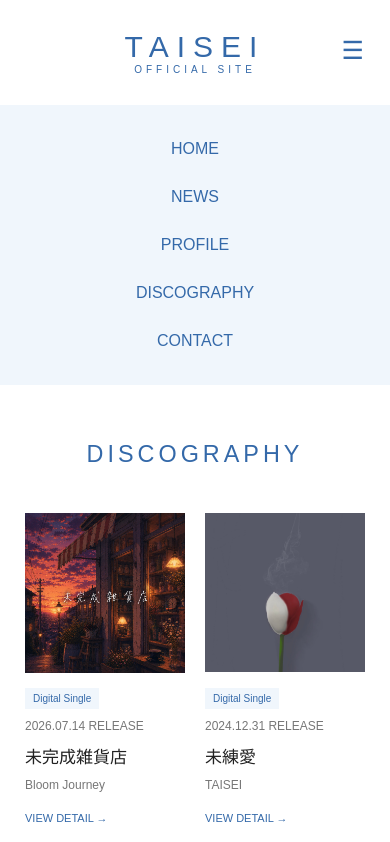
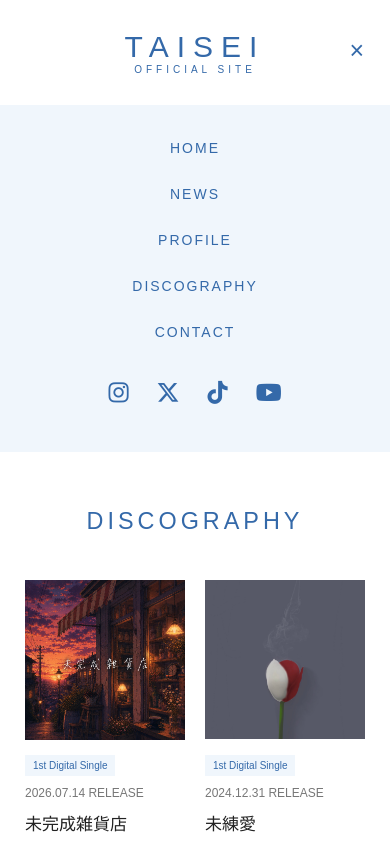
Before and after one commit to taisei-official/taisei-official.github.io, a plain HTML site: page discography.html in a window 390 px wide. Both pictures are taken after a click on the button "メニュー". Shown: the top 842 px of the page. Drawn offline with Linux system fonts and the light colour scheme.

Commit message:
Update discography.html

```diff
--- a/discography.html
+++ b/discography.html
@@ -5,7 +5,13 @@
 <meta charset="UTF-8">
 <meta name="viewport" content="width=device-width, initial-scale=1.0">
 <title>DISCOGRAPHY | TAISEI OFFICIAL SITE</title>
+
+<link rel="stylesheet" href="https://cdnjs.cloudflare.com/ajax/libs/font-awesome/6.7.2/css/all.min.css">
+
 <style>
+* {
+  box-sizing: border-box;
+}
 body {
   margin: 0;
   background: #ffffff;
@@ -35,6 +41,7 @@ header {
   color: #3469a9;
   background: none;
   border: none;
+  cursor: pointer;
 }
 nav {
   display: none;
@@ -42,11 +49,29 @@ nav {
   text-align: center;
   padding: 20px;
 }
-nav a {
+nav .nav-link {
   display: block;
   padding: 15px;
   color: #3469a9;
   text-decoration: none;
+  letter-spacing: 2px;
+  font-size: 14px;
+}
+.sns {
+  display: flex;
+  justify-content: center;
+  align-items: center;
+  gap: 28px;
+  padding: 25px 0;
+}
+.sns a {
+  color: #3469a9;
+  font-size: 23px;
+  text-decoration: none;
+  transition: opacity 0.2s;
+}
+.sns a:hover {
+  opacity: 0.5;
 }
 main {
   max-width: 900px;
@@ -116,35 +141,63 @@ footer {
   background: #f0f6fc;
   color: #3469a9;
   text-align: center;
-  padding: 35px;
-  font-size: 12px;
+  padding: 25px 20px 35px;
+}
+.copyright {
+  font-size: 11px;
+  letter-spacing: 1px;
+  margin-top: 10px;
 }
 </style>
 </head>
+
 <body>
 
 <header>
   <div class="logo">TAISEI</div>
   <div class="subtitle">OFFICIAL SITE</div>
-  <button class="menu" aria-label="メニュー" onclick="toggleMenu()">☰</button>
+  <button class="menu" aria-label="メニュー" aria-expanded="false" onclick="toggleMenu()">☰</button>
 </header>
 
 <nav id="nav">
-  <a href="index.html">HOME</a>
-  <a href="news.html">NEWS</a>
-  <a href="profile.html">PROFILE</a>
-  <a href="discography.html">DISCOGRAPHY</a>
-  <a href="contact.html">CONTACT</a>
+
+  <a class="nav-link" href="index.html">HOME</a>
+  <a class="nav-link" href="news.html">NEWS</a>
+  <a class="nav-link" href="profile.html">PROFILE</a>
+  <a class="nav-link" href="discography.html">DISCOGRAPHY</a>
+  <a class="nav-link" href="contact.html">CONTACT</a>
+
+  <div class="sns">
+
+    <a href="https://www.instagram.com/taisei_bj/" target="_blank" rel="noopener noreferrer" aria-label="Instagram">
+      <i class="fa-brands fa-instagram"></i>
+    </a>
+
+    <a href="https://x.com/taise1__" target="_blank" rel="noopener noreferrer" aria-label="X">
+      <i class="fa-brands fa-x-twitter"></i>
+    </a>
+
+    <a href="https://www.tiktok.com/@taisei_bj" target="_blank" rel="noopener noreferrer" aria-label="TikTok">
+      <i class="fa-brands fa-tiktok"></i>
+    </a>
+
+    <a href="https://youtube.com/@taisei_from_bloom.journey" target="_blank" rel="noopener noreferrer" aria-label="YouTube">
+      <i class="fa-brands fa-youtube"></i>
+    </a>
+
+  </div>
+
 </nav>
 
 <main>
+
   <h1>DISCOGRAPHY</h1>
 
   <div class="releases">
 
     <a class="release" href="bloom.html">
       <img class="jacket" src="bloom.jpeg" alt="未完成雑貨店">
-      <span class="type">Digital Single</span>
+      <span class="type">1st Digital Single</span>
       <div class="date">2026.07.14 RELEASE</div>
       <h2>未完成雑貨店</h2>
       <div class="artist">Bloom Journey</div>
@@ -153,7 +206,7 @@ footer {
 
     <a class="release" href="mirenai.html">
       <img class="jacket" src="mirenai.jpeg" alt="未練愛">
-      <span class="type">Digital Single</span>
+      <span class="type">1st Digital Single</span>
       <div class="date">2024.12.31 RELEASE</div>
       <h2>未練愛</h2>
       <div class="artist">TAISEI</div>
@@ -162,18 +215,49 @@ footer {
 
   </div>
 
-  <a class="back" href="index.html">← BACK TO HOME</a>
+  <a class="back" href="index.html">
+    ← BACK TO HOME
+  </a>
+
 </main>
 
 <footer>
-  © 2026 TAISEI
+
+  <div class="sns">
+
+    <a href="https://www.instagram.com/taisei_bj/" target="_blank" rel="noopener noreferrer" aria-label="Instagram">
+      <i class="fa-brands fa-instagram"></i>
+    </a>
+
+    <a href="https://x.com/taise1__" target="_blank" rel="noopener noreferrer" aria-label="X">
+      <i class="fa-brands fa-x-twitter"></i>
+    </a>
+
+    <a href="https://www.tiktok.com/@taisei_bj" target="_blank" rel="noopener noreferrer" aria-label="TikTok">
+      <i class="fa-brands fa-tiktok"></i>
+    </a>
+
+    <a href="https://youtube.com/@taisei_from_bloom.journey" target="_blank" rel="noopener noreferrer" aria-label="YouTube">
+      <i class="fa-brands fa-youtube"></i>
+    </a>
+
+  </div>
+
+  <div class="copyright">
+    © 2026 TAISEI
+  </div>
+
 </footer>
 
 <script>
 function toggleMenu() {
   const nav = document.getElementById("nav");
-  nav.style.display =
-    nav.style.display === "block" ? "none" : "block";
+  const button = document.querySelector(".menu");
+  const isOpen = nav.style.display === "block";
+
+  nav.style.display = isOpen ? "none" : "block";
+  button.textContent = isOpen ? "☰" : "×";
+  button.setAttribute("aria-expanded", String(!isOpen));
 }
 </script>
 
```
